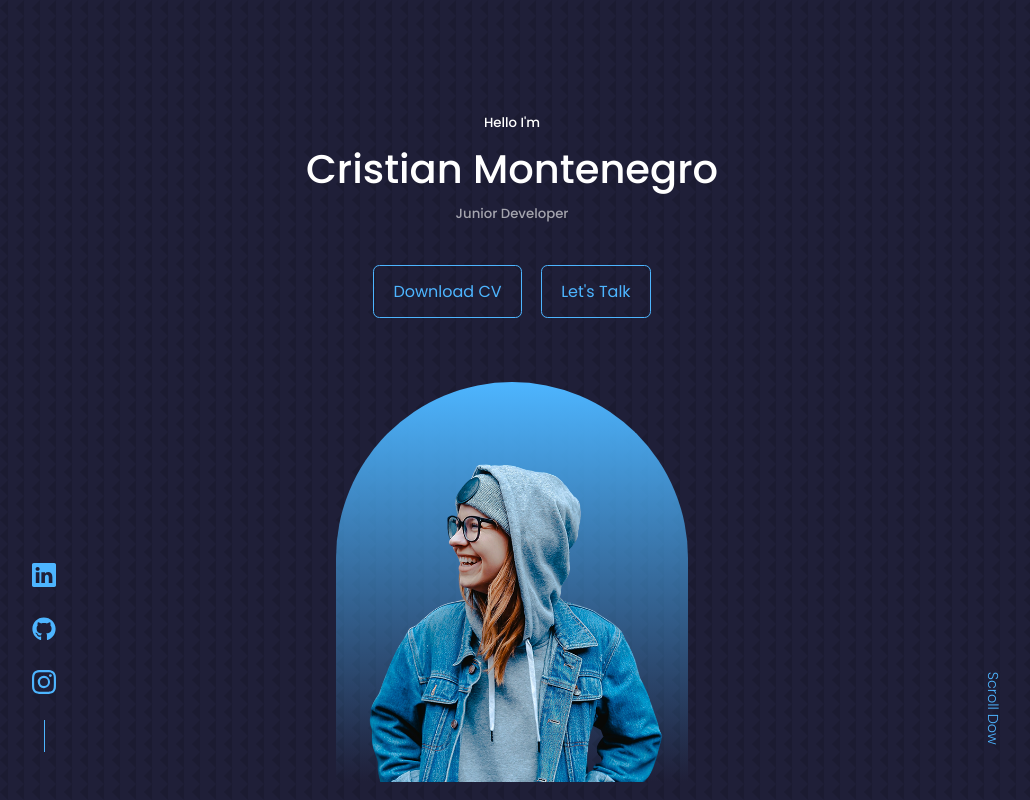
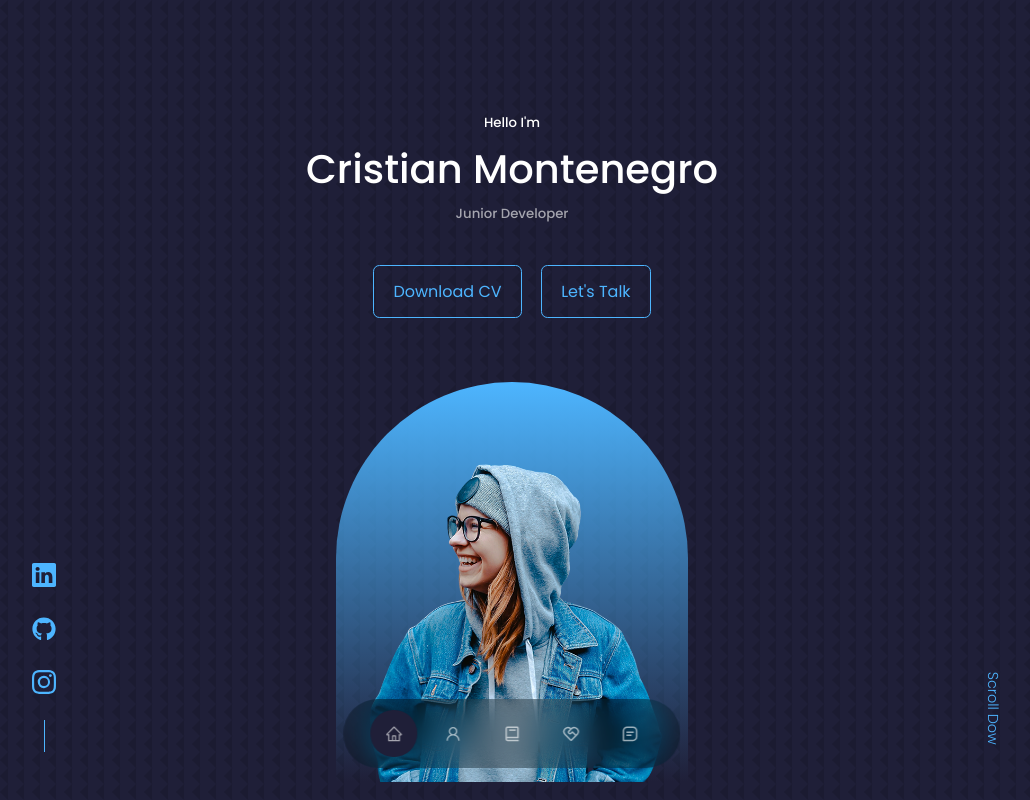
Before and after one commit to MontenegroCruzUK/Portfolio, a React (Create React App) app: page / in a window 1280 px wide. Shown: the top 800 px of the page, without its empty margins (128-1158 px from the left). Built offline with nearby package versions, Linux system fonts and the light colour scheme.

Commit message:
Listo el Nav

```diff
--- a/src/components/nav/Nav.jsx
+++ b/src/components/nav/Nav.jsx
@@ -1,8 +1,55 @@
+/* eslint-disable jsx-a11y/anchor-is-valid */
+
 import React from 'react';
 import './nav.css';
+import { AiOutlineHome } from 'react-icons/ai';
+import { AiOutlineUser } from 'react-icons/ai';
+import { BiBook } from 'react-icons/bi';
+import { RiServiceLine } from 'react-icons/ri';
+import { BiMessageSquareDetail } from 'react-icons/bi';
+import { useState } from 'react';
 
 const Nav = () => {
-	return <div>Nav</div>;
+	const [activeNav, setActiveNav] = useState('#');
+	return (
+		<nav>
+			<a
+				href="#"
+				onClick={() => setActiveNav('#')}
+				className={activeNav === '#' ? 'active' : ''}
+			>
+				<AiOutlineHome /> {/* Icono para el enlace de inicio */}
+			</a>
+			<a
+				href="#about"
+				onClick={() => setActiveNav('#about')}
+				className={activeNav === '#about' ? 'active' : ''}
+			>
+				<AiOutlineUser /> {/* Icono para el enlace Acerca de */}
+			</a>
+			<a
+				href="#experience"
+				onClick={() => setActiveNav('#experience')}
+				className={activeNav === '#experience' ? 'active' : ''}
+			>
+				<BiBook /> {/* Icono para el enlace Experiencia */}
+			</a>
+			<a
+				href="#services"
+				onClick={() => setActiveNav('#services')}
+				className={activeNav === '#services' ? 'active' : ''}
+			>
+				<RiServiceLine /> {/* Icono para el enlace Servicios */}
+			</a>
+			<a
+				href="#contact"
+				onClick={() => setActiveNav('#contact')}
+				className={activeNav === '#contact' ? 'active' : ''}
+			>
+				<BiMessageSquareDetail /> {/* Icono para el enlace Contacto */}
+			</a>
+		</nav>
+	);
 };
 
 export default Nav;
--- a/src/components/nav/nav.css
+++ b/src/components/nav/nav.css
@@ -0,0 +1,36 @@
+/* Estilos para la barra de navegación */
+nav {
+	background: rgba(0, 0, 0, 0.3); /* Fondo semitransparente */
+	width: max-content; /* Ancho ajustado al contenido */
+	display: block;
+	padding: 0.7rem 1.7rem; /* Espaciado interno */
+	z-index: 2; /* Índice de apilamiento */
+	position: fixed; /* Posición fija */
+	left: 50%; /* Centrado horizontal */
+	transform: translateX(-50%); /* Centrado horizontal */
+	bottom: 2rem; /* Posicionamiento en la parte inferior */
+	display: flex; /* Mostrar como una fila */
+	gap: 0.8rem; /* Espaciado entre elementos */
+	border-radius: 3rem; /* Bordes redondeados */
+	backdrop-filter: blur(15px); /* Filtro de desenfoque */
+}
+
+/* Estilos para los enlaces de la barra de navegación */
+nav a {
+	background: transparent; /* Fondo transparente */
+	padding: 0.9rem; /* Espaciado interno */
+	border-radius: 50%; /* Bordes redondeados */
+	display: flex; /* Mostrar como una fila */
+	color: var(--color-light); /* Color del texto */
+	font-size: 1.1rem; /* Tamaño de fuente */
+}
+
+/* Estilos al pasar el cursor sobre los enlaces de la barra de navegación */
+nav a:hover {
+	background: rgba(0, 0, 0, 0.3); /* Fondo semitransparente */
+}
+
+/* Estilos para el enlace activo de la barra de navegación */
+nav a.active {
+	background: var(--color-bg); /* Fondo con color de fondo */
+}
```
